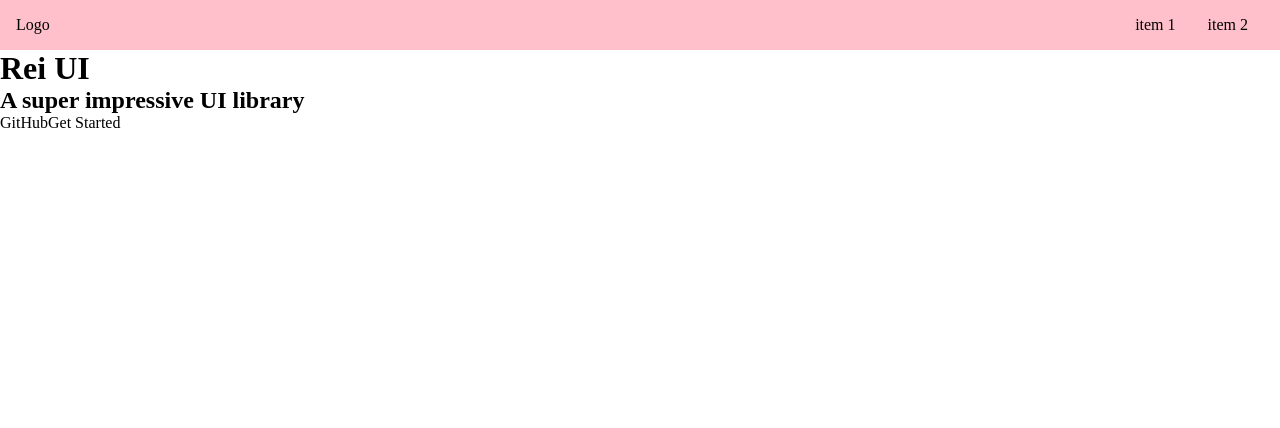
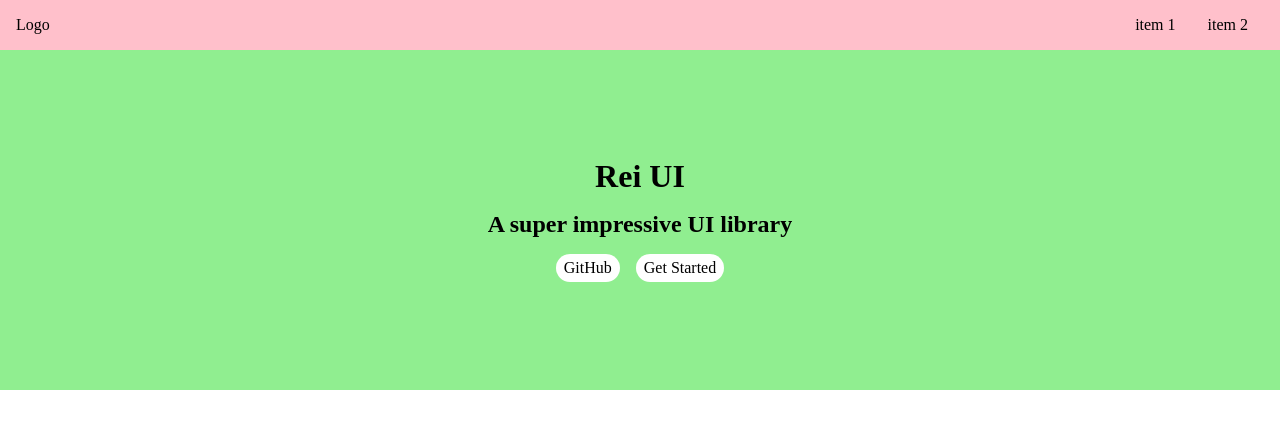
Before and after one commit to ruidashen/R-UI, a Vue app: page /#/ in a window 1280 px wide. Shown: the top 428 px of the page. Built offline with nearby package versions, Linux system fonts and the light colour scheme.

Commit message:
Update Home.vue styles

```diff
--- a/src/index.scss
+++ b/src/index.scss
@@ -14,5 +14,10 @@
   color: inherit;
    &:hover {
      border-bottom: 1px solid black;
+     cursor: pointer;
    }
 }
+
+body {
+  font-size: 16px;
+}
--- a/src/views/Home.vue
+++ b/src/views/Home.vue
@@ -20,3 +20,35 @@
   },
 };
 </script>
+
+<style lang="scss" scoped>
+$h: 28px;
+
+.banner {
+  display: flex;
+  justify-content: center;
+  align-items: center;
+  flex-direction: column;
+  background-color: lightgreen;
+  padding: 100px 0;
+
+  h1,
+  h2 {
+    margin: 0.5rem;
+  }
+
+  .actions {
+    padding: 8px 0;
+
+    a {
+      margin: 0 8px;
+      background: #fff;
+      display: inline-block;
+      height: $h;
+      line-height: $h;
+      border-radius: $h / 2;
+      padding: 0 8px;
+    }
+  }
+}
+</style>
```
